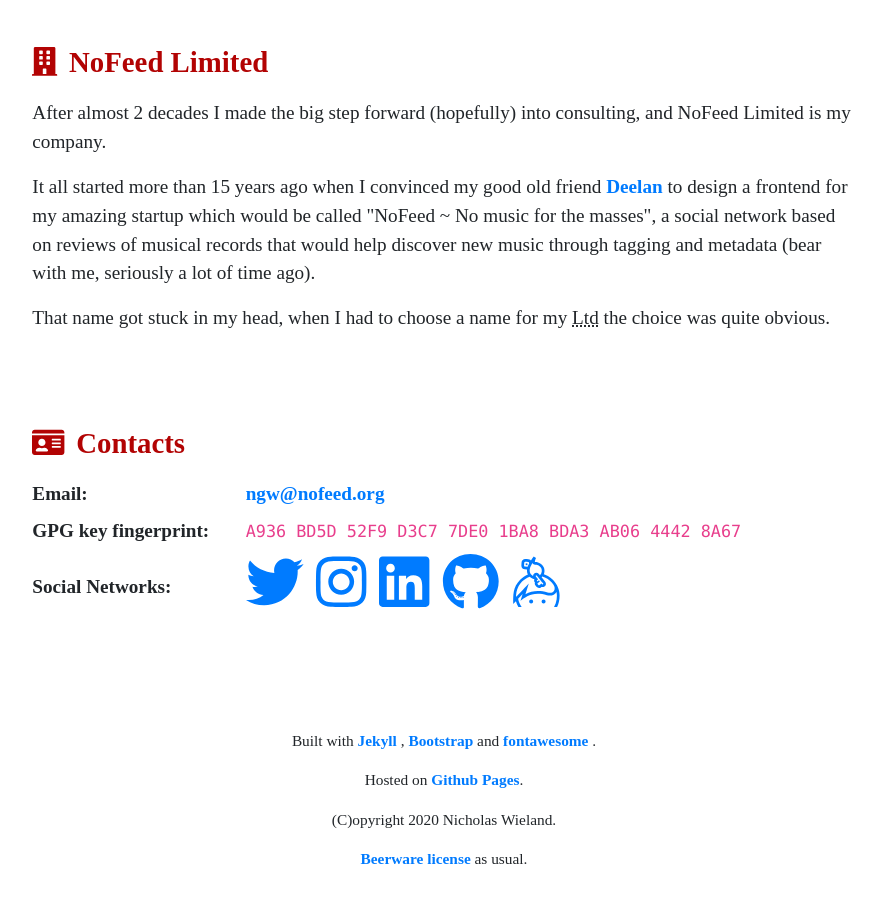
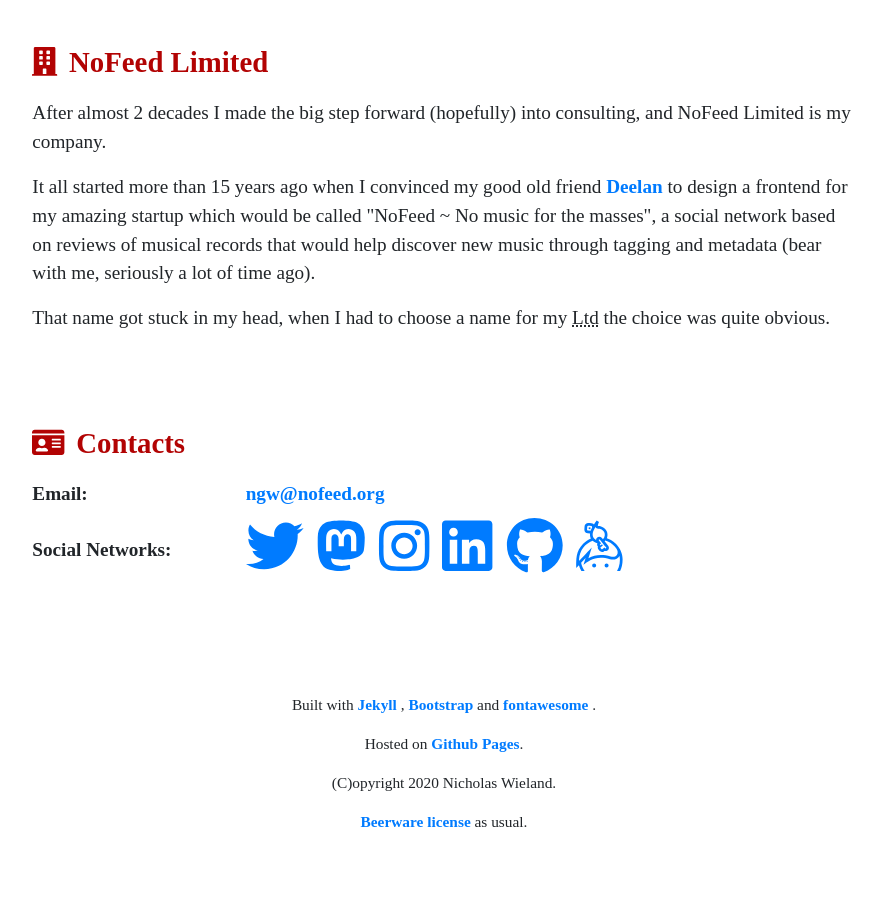
Before and after one commit to nofeed/nofeed.org, a Jekyll site: the page built from index.html, in a window 1280 px wide and 900 px high, scrolled down 873 px. Shown: the whole window, without its empty margins (196-1077 px from the left). Built offline with Jekyll 4.4.1, drawn with Linux system fonts in a browser that asks for light colours; nearby versions of some CDN libraries; some web fonts are replaced; after the commit the page ends 1737 px from its top, so only the background shows below that.

Commit message:
Add Mastodon

```diff
--- a/index.html
+++ b/index.html
@@ -70,36 +70,36 @@ layout: homepage
         </div>
 
         <div class="row">
-          <dt class="col-lg-3">GPG key fingerprint:</dt>
-          <dd class="col-lg-8"><code>A936 BD5D 52F9 D3C7 7DE0 1BA8 BDA3 AB06 4442 8A67</code></dd>
-        </div>
-
-        <div class="row">
           <dt id="social" class="col-lg-3">Social Networks:</dt>
           <dd class="col-lg-8">
             <ul class="list-inline">
               <li class="list-inline-item">
-                <a href="https://twitter.com/ngw">
+                <a rel="me" href="https://twitter.com/ngw">
                   <i class="fab fa-twitter fa-3x"></i>
                 </a>
               </li>
               <li class="list-inline-item">
-                <a href="https://www.instagram.com/ngw/">
+                <a rel="me" href="https://mastodon.social/@Ngw">
+                  <i class="fab fa-mastodon fa-3x"></i>
+                </a>
+              </li>
+              <li class="list-inline-item">
+                <a rel="me" href="https://www.instagram.com/ngw/">
                   <i class="fab fa-instagram fa-3x"></i>
                 </a>
               </li>
               <li class="list-inline-item">
-                <a href="https://www.linkedin.com/in/nwieland">
+                <a rel="me" href="https://www.linkedin.com/in/nwieland">
                   <i class="fab fa-linkedin fa-3x"></i>
                 </a>
               </li>
               <li class="list-inline-item">
-                <a href="https://github.com/ngw">
+                <a rel="me" href="https://github.com/ngw">
                   <i class="fab fa-github fa-3x"></i>
                 </a>
               </li>
               <li class="list-inline-item">
-                <a href="https://keybase.io/ngw">
+                <a rel="me" href="https://keybase.io/ngw">
                   <i class="fab fa-keybase fa-3x"></i>
                 </a>
               </li>
```
